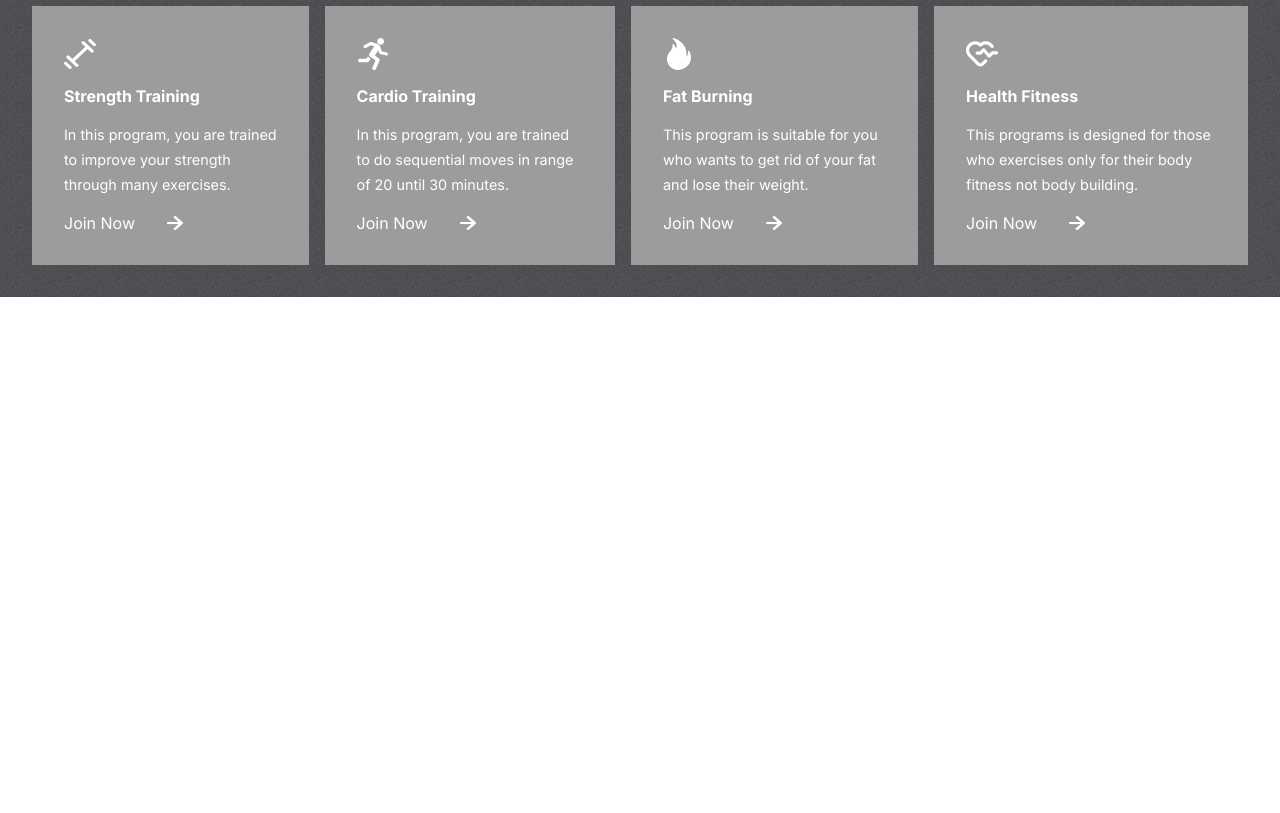
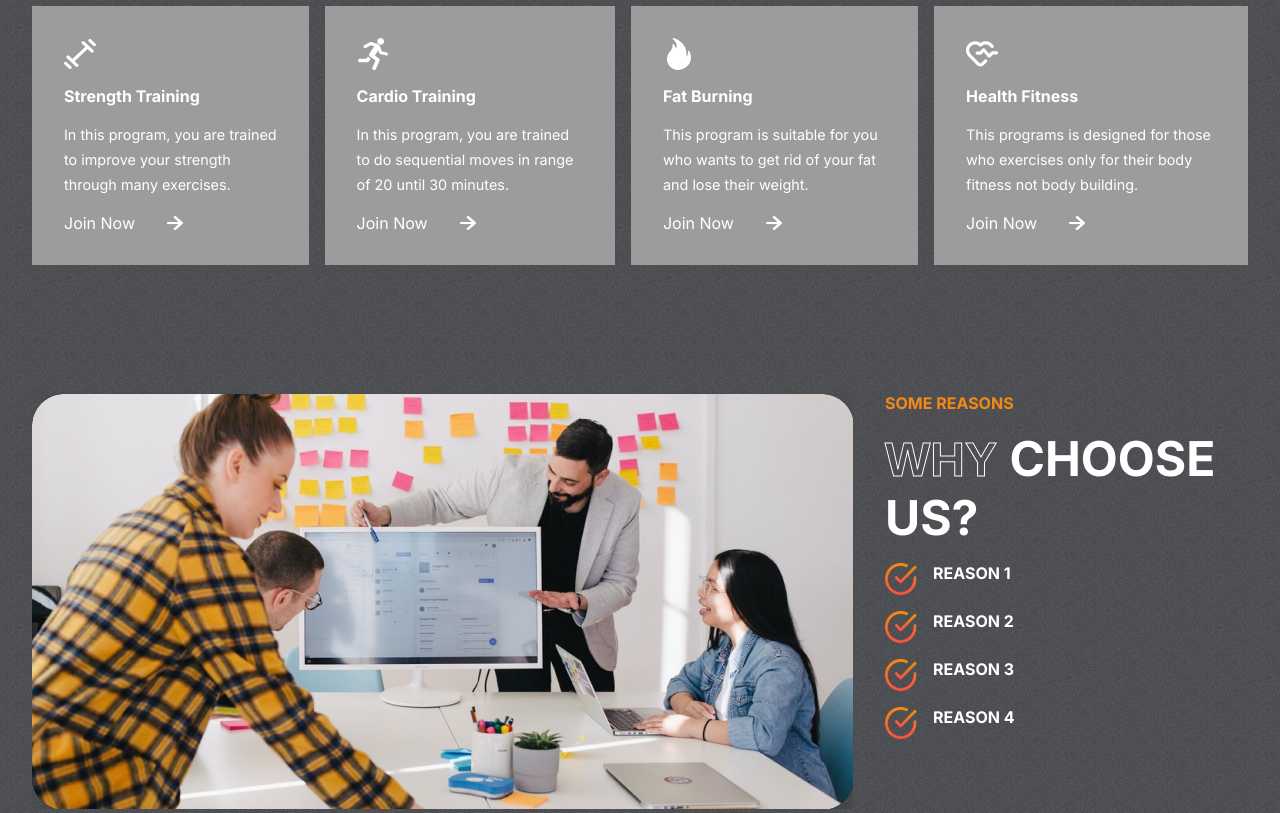
Before and after one commit to Rutwik187/Lectra-Web, a React (Create React App) app: page / in a window 1280 px wide. Shown: the part 1007-1820 px from the top of the page. Before the commit the page ends 1304 px from the top, so only its background shows below. Built offline with nearby package versions, Linux system fonts and the light colour scheme.

Commit message:
reasons to join

```diff
--- a/src/App.js
+++ b/src/App.js
@@ -1,11 +1,13 @@
 import './App.css';
 import Hero from './components/hero/Hero';
 import Programs from './components/programs/Programs';
+import Reasons from './components/reasons/Reasons';
 function App() {
   return (
     <div className="App">
       <Hero />
-      <Programs />    </div>
+      <Programs />
+      <Reasons />    </div>
   );
 }
 
--- /dev/null
+++ b/src/components/reasons/Reasons.jsx
@@ -0,0 +1,43 @@
+import React from "react";
+import "./reasons.css";
+import tick from "../../assets/tick.png";
+import adidas from "../../assets/adidas.png";
+import nike from "../../assets/nike.png";
+import video from "../../assets/video.png";
+
+const Reasons = () => {
+  return (
+    <div className="Reasons" id="reasons">
+      <div className="Reasons-left">
+        <img src={video} alt="video" />
+      </div>
+      <div className="Reasons-right">
+        <span>some reasons</span>
+        <div>
+          <span className="stroke-text">Why </span>
+          <span>Choose Us?</span>
+        </div>
+        <div className="Reasons-details-right">
+          <div>
+            <img src={tick} alt="tick"></img>
+            <span>Reason 1</span>
+          </div>
+          <div>
+            <img src={tick} alt="tick" />
+            <span>Reason 2</span>
+          </div>
+          <div>
+            <img src={tick} alt="tick" />
+            <span>Reason 3</span>
+          </div>
+          <div>
+            <img src={tick} alt="tick" />
+            <span>Reason 4</span>
+          </div>
+        </div>
+      </div>
+    </div>
+  );
+};
+
+export default Reasons;
--- /dev/null
+++ b/src/components/reasons/reasons.css
@@ -0,0 +1,41 @@
+.Reasons {
+  display: flex;
+  padding: 0 2rem;
+  gap: 2rem;
+}
+.Reasons-left {
+  flex: 1;
+}
+.Reasons-right {
+  flex: 1;
+  text-transform: uppercase;
+  gap: 1rem;
+  display: flex;
+  flex-direction: column;
+}
+
+.Reasons-right > span {
+  font-weight: bold;
+  color: var(--orange);
+}
+
+.Reasons-right > div {
+  color: white;
+  font-size: 3rem;
+  font-weight: bold;
+}
+
+.Reasons-details-right {
+  display: flex;
+  flex-direction: column;
+  gap: 1rem;
+}
+.Reasons-details-right > div {
+  display: flex;
+  font-size: 1rem;
+  gap: 1rem;
+}
+.Reasons-details-right > div > img {
+  width: 2rem;
+  height: 2rem;
+}
```
Also changed, not shown: src/assets/video.png (added).
